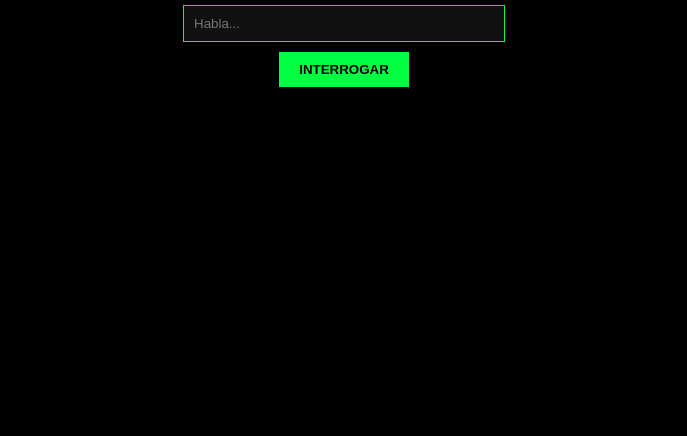
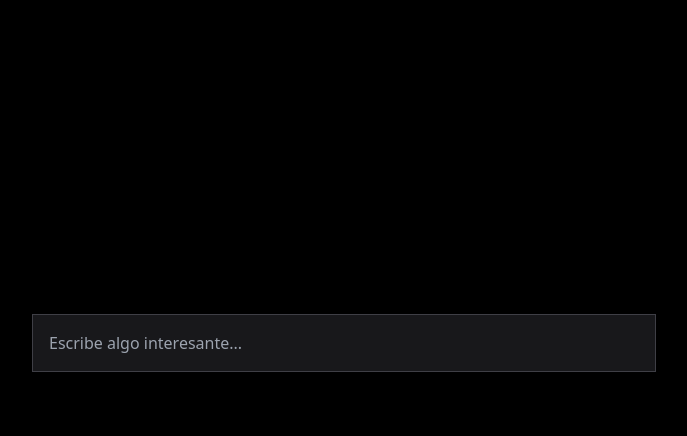
Before and after one commit to InquisidorIA/Inquisidor-chat, a plain HTML site: page index.html in a window 1280 px wide. Shown: the part 404-840 px from the top of the page, without its empty margins (296-983 px from the left). After the commit the page ends 800 px from the top, so only its background shows below. Drawn offline with nearby package versions, Linux system fonts and the light colour scheme; a web font is replaced by a local one.

Commit message:
Update index.html

```diff
--- a/index.html
+++ b/index.html
@@ -1,48 +1,47 @@
 <!DOCTYPE html>
-<html lang="es">
+<html lang="es" class="bg-black text-white">
 <head>
     <meta charset="UTF-8">
-    <title>EL INQUISIDOR</title>
+    <script src="https://cdn.tailwindcss.com"></script>
+    <link href="https://fonts.googleapis.com/css2?family=Playfair+Display:ital,wght@1,600&family=Inter:wght@300;400&display=swap" rel="stylesheet">
     <style>
-        body { background-color: #000; color: #00ff41; font-family: 'Courier New', monospace; display: flex; flex-direction: column; align-items: center; justify-content: center; height: 100vh; margin: 0; padding: 20px; }
-        #input-box { background: #111; border: 1px solid #00ff41; color: #00ff41; padding: 10px; width: 300px; margin-bottom: 10px; }
-        button { background: #00ff41; color: #000; border: none; padding: 10px 20px; cursor: pointer; font-weight: bold; }
-        #respuesta { margin-top: 20px; width: 80%; max-width: 600px; text-align: center; white-space: pre-wrap; }
+        .inquisidor-font { font-family: 'Playfair Display', serif; }
+        .user-font { font-family: 'Inter', sans-serif; }
     </style>
 </head>
-<body>
-    <h1>EL INQUISIDOR</h1>
-    <input type="text" id="input-box" placeholder="Habla...">
-    <button onclick="enviar()">INTERROGAR</button>
-    <div id="respuesta"></div>
+<body class="min-h-screen flex flex-col items-center p-6">
+
+    <div id="chat-container" class="w-full max-w-2xl flex flex-col space-y-6">
+        <!-- Los mensajes aparecerán aquí -->
+    </div>
+
+    <div class="fixed bottom-0 w-full max-w-2xl p-6">
+        <input id="input" class="w-full bg-zinc-900 border border-zinc-700 p-4 text-white focus:outline-none focus:border-amber-600 transition-all" placeholder="Escribe algo interesante...">
+    </div>
 
     <script>
-        let historial = []; // Aquí guardaremos toda la charla
+        const chatContainer = document.getElementById('chat-container');
+        const input = document.getElementById('input');
 
-        async function enviar() {
-            const input = document.getElementById('input-box').value;
-            if (!input) return;
+        input.addEventListener('keypress', async (e) => {
+            if (e.key === 'Enter') {
+                const text = input.value;
+                // Mostrar mensaje usuario
+                chatContainer.innerHTML += `<div class="flex justify-end"><div class="max-w-[80%] bg-zinc-950 border border-zinc-800 p-4 text-zinc-400 user-font rounded-sm">${text}</div></div>`;
+                input.value = '';
 
-            // Guardar tu mensaje
-            historial.push({ role: 'user', content: input });
-            document.getElementById('respuesta').innerText = "Analizando...";
-
-            try {
+                // Llamada a tu API
                 const res = await fetch('/api/chat', {
                     method: 'POST',
-                    headers: { 'Content-Type': 'application/json' },
-                    body: JSON.stringify({ messages: historial }) // Enviamos TODO el historial
+                    headers: {'Content-Type': 'application/json'},
+                    body: JSON.stringify({ messages: [{role: 'user', content: text}] })
                 });
-
                 const data = await res.json();
 
-                // Guardar respuesta del Inquisidor
-                historial.push({ role: 'assistant', content: data.content });
-                document.getElementById('respuesta').innerText = data.content;
-            } catch (err) {
-                document.getElementById('respuesta').innerText = "Error: " + err.message;
+                // Mostrar respuesta Inquisidor
+                chatContainer.innerHTML += `<div class="flex justify-start"><div class="max-w-[80%] bg-zinc-900 border border-amber-900/50 p-6 text-amber-50 inquisidor-font italic rounded-sm shadow-2xl">${data.content}</div></div>`;
             }
-        }
+        });
     </script>
 </body>
 </html>
```
